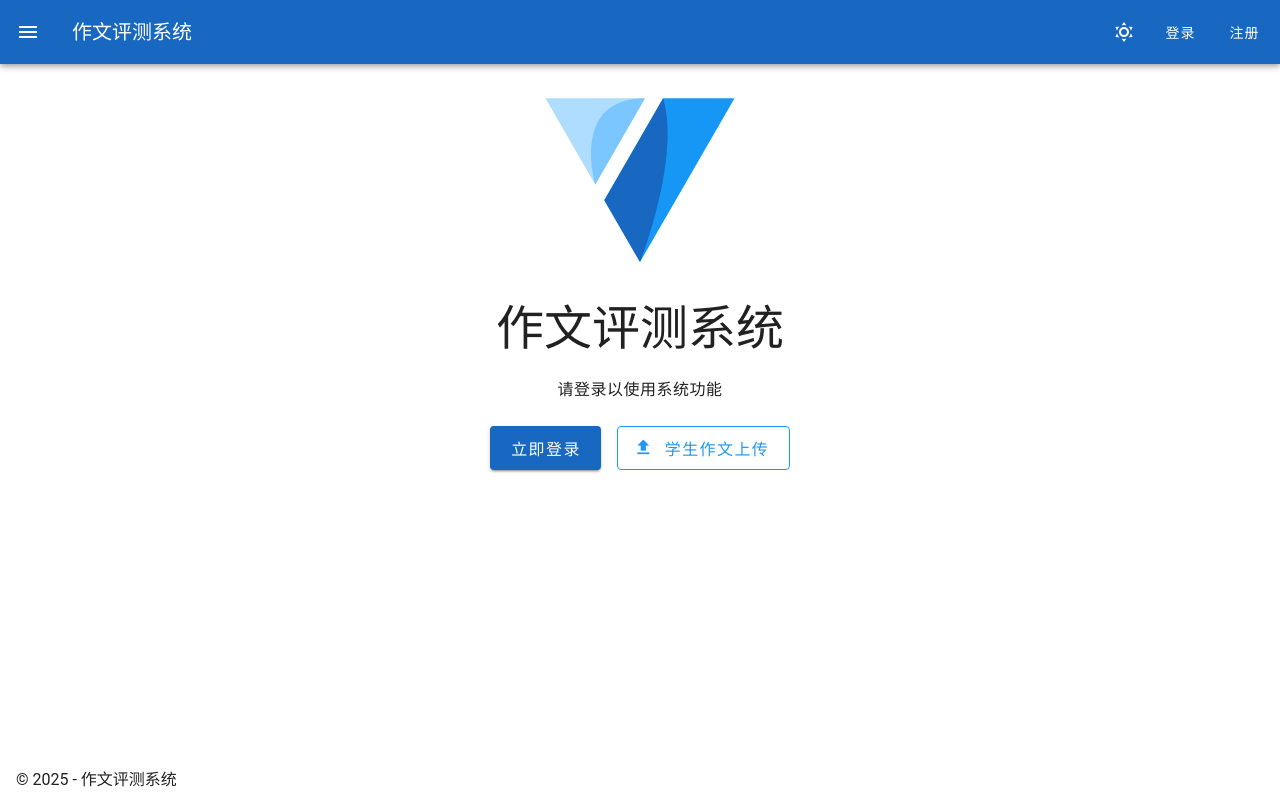
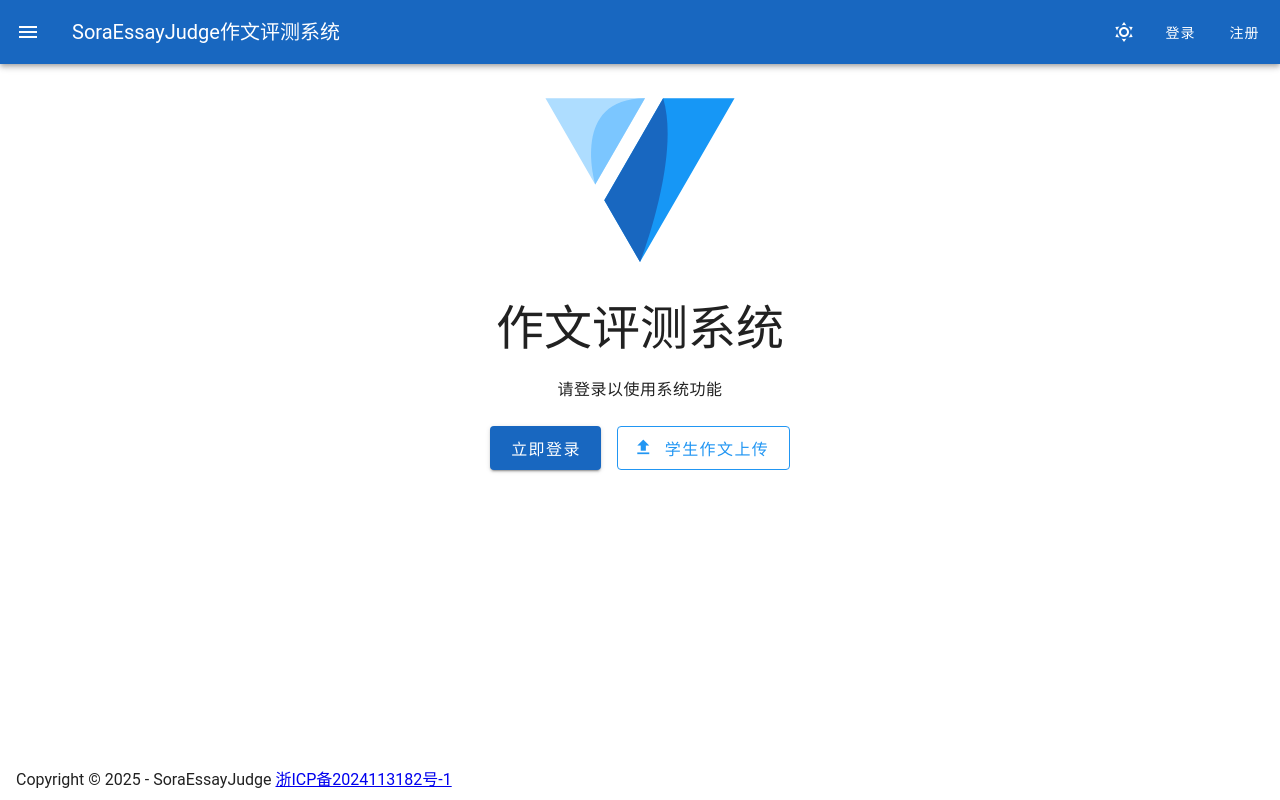
Before and after one commit to SoraNetwork/EssayJudge.Frontend, a Vue app: page / in a window 1280 px wide. Built offline with nearby package versions, Linux system fonts and the light colour scheme; a small style sheet from the web is missing.

Commit message:
修改了页眉页脚的呈现方法，增加了备案号

```diff
--- a/src/layouts/default.vue
+++ b/src/layouts/default.vue
@@ -35,7 +35,7 @@
       color="primary"
     >
       <v-app-bar-nav-icon @click="drawer = !drawer"></v-app-bar-nav-icon>
-      <v-toolbar-title>作文评测系统</v-toolbar-title>
+      <v-toolbar-title>{{ appTitle }}</v-toolbar-title>
       <v-spacer></v-spacer>
 
       <!-- Status Info Button -->
@@ -74,7 +74,7 @@
     </v-main>
 
     <v-footer app>
-      <span>&copy; {{ new Date().getFullYear() }} - 作文评测系统</span>
+      <span>Copyright &copy; {{ new Date().getFullYear() }} - SoraEssayJudge   <a class="text-md select-none font-semibold text-neutral-500 dark:text-neutral-400" href="https://beian.miit.gov.cn/">浙ICP备2024113182号-1</a></span>
     </v-footer>
   </v-app>
 </template>
@@ -88,6 +88,8 @@ import { useTheme } from 'vuetify'
 import { usePreferredDark } from '@vueuse/core' // 导入 usePreferredDark
 import { getServerStatus, type ServerStatus } from '@/services/apiService';
 
+const appTitle = import.meta.env.VITE_APP_TITLE || '作文评测系统';
+const footerText = import.meta.env.VITE_FOOTER_TEXT || appTitle;
 const router = useRouter()
 const authStore = useAuthStore()
 const appStore = useAppStore()
```
Also changed, not shown: 1 other file (tests, documents, lock files or other folders).
